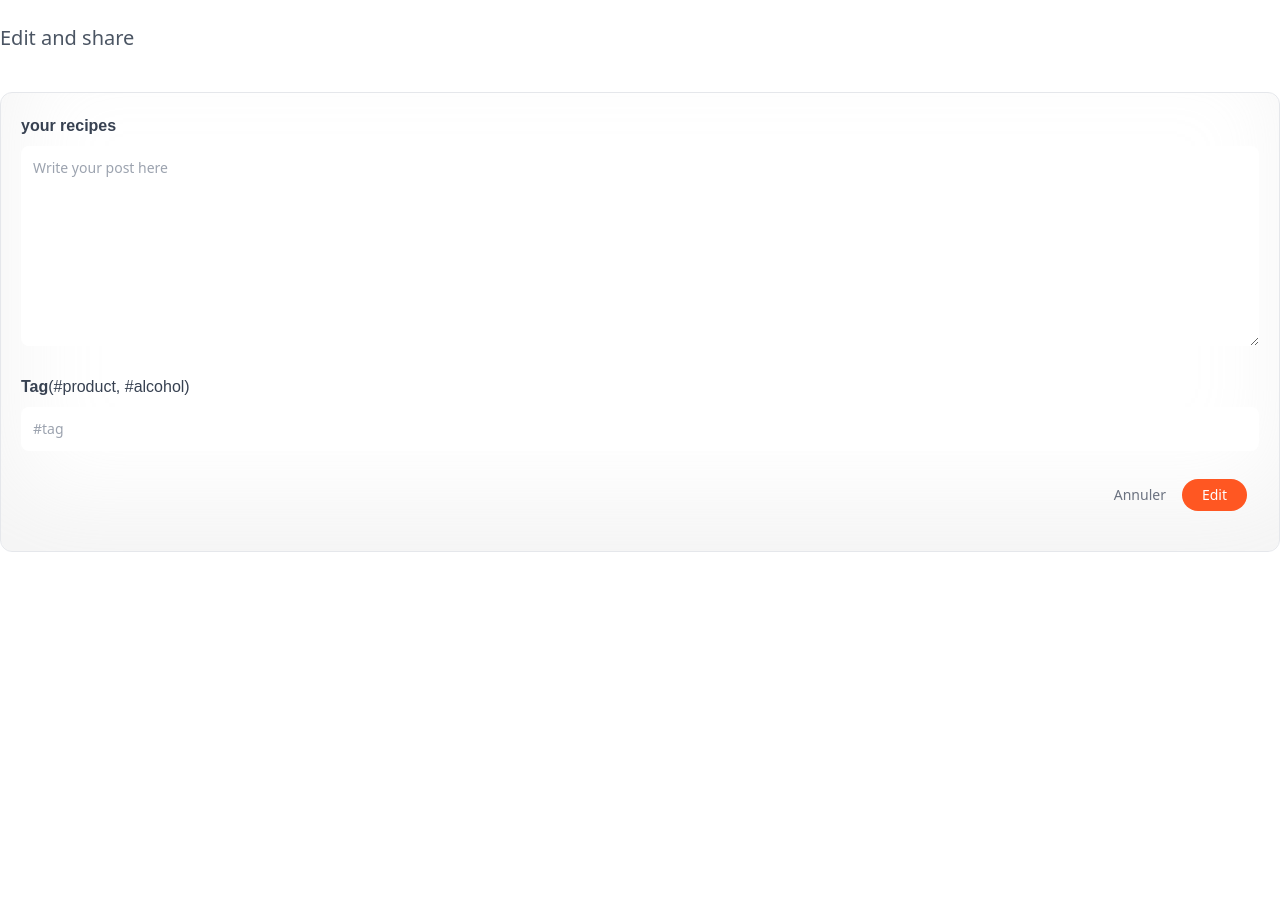
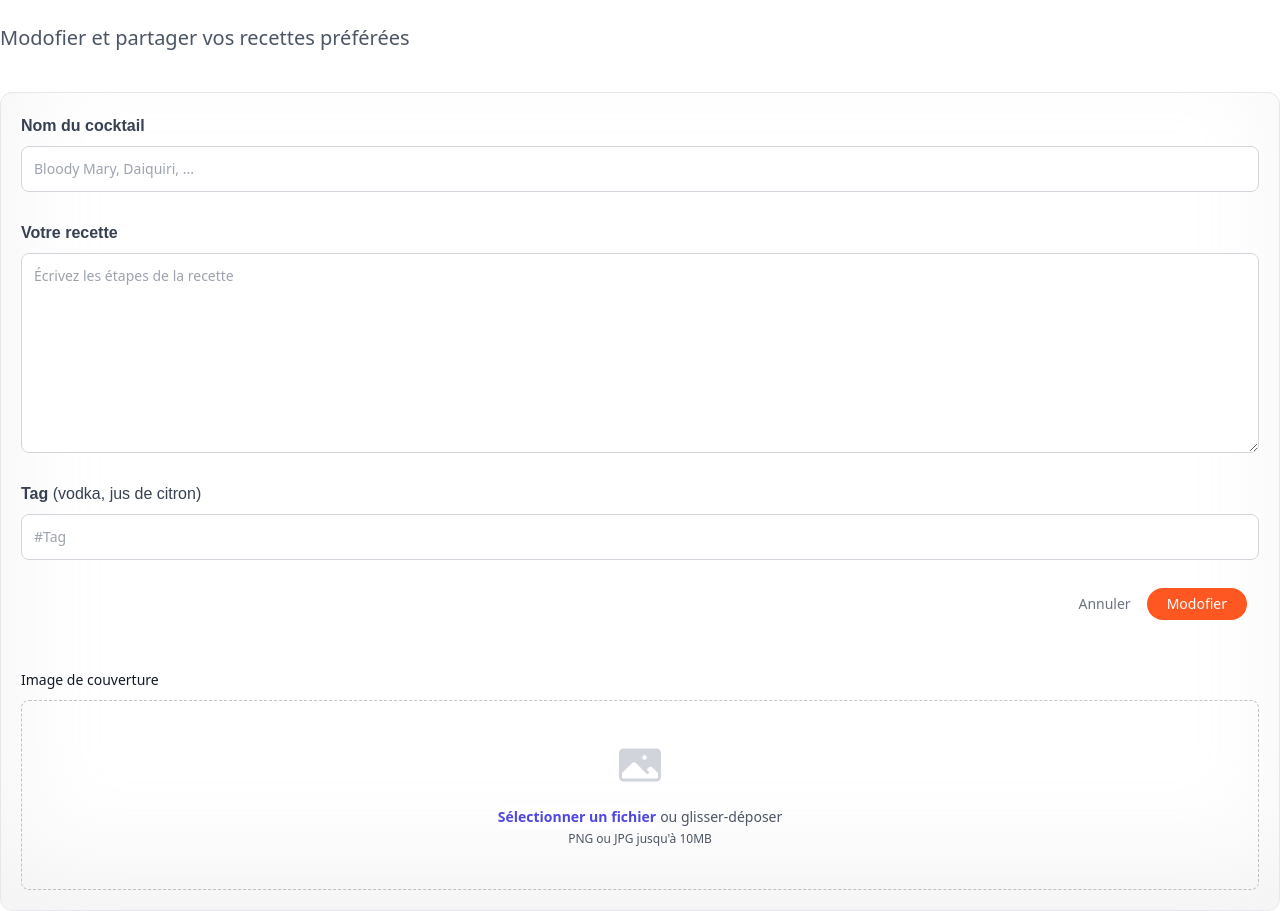
Before and after one commit to EtherGys/try_my_cocktails, a Next.js app: page /update-recipe in a window 1280 px wide. Shown: the part 182-1093 px from the top of the page. Before the commit the page ends 800 px from the top, so only its background shows below. Built offline with nearby package versions, Linux system fonts and the light colour scheme; no server answers.

Commit message:
searchbar done

```diff
--- a/app/api/recipe/new/route.ts
+++ b/app/api/recipe/new/route.ts
@@ -7,7 +7,7 @@ import User from "@models/User";
 
 export async function POST(req: NextRequest, res: NextResponse) {
 
-    const {userId, recipe, tag} = await req.json();
+    const {userId, recipe, tag, title} = await req.json();
 
     try {
         await connectToDB();
@@ -17,6 +17,7 @@ export async function POST(req: NextRequest, res: NextResponse) {
             creator: user._id.toString(),
             recipe,
             tag,
+            title,
             creator_id: userId
         })
 
--- a/app/create-recipe/page.tsx
+++ b/app/create-recipe/page.tsx
@@ -24,7 +24,8 @@ export default function CreateRecipe() {
         body: JSON.stringify({
           recipe: post.recipe,
           userId: session?.user?.id,
-          tag: post.tag
+          tag: post.tag,
+          title: post.title
         })
       })
 
@@ -41,7 +42,7 @@ export default function CreateRecipe() {
 
   return (
     <Form
-    type="Create"
+    type="Créer"
     post={post}
     setPost={setPost}
     submitting={submitting}
--- a/app/page.tsx
+++ b/app/page.tsx
@@ -3,12 +3,11 @@ import Image from 'next/image'
 
 export default function Home() {
   return (
-    <main className="">
+    <main className="mx-10 min-h-screen">
     <div className="">
-    Website to try & share new cocktails recipes !
+    Plateforme pour partager et échanger vos cocktails préférés !
     <section>
-    section
-    <h1>Title H1</h1>
+    <h1 className='text-center font-bold'>Tous nos cocktails sont près pour vous</h1>
     <Feed/>
 
     </section>
--- a/app/profile/page.tsx
+++ b/app/profile/page.tsx
@@ -25,11 +25,26 @@ export default function MyProfile() {
 
     const handleEdit = (post: any) => {
         // router.push(`/update-recipe?id=${post._id}`)
-        console.log('on onclick');
+        console.log('on onclick handle Edit');
 
     }
 
-    const handleDelete = (post: any) => {
+    const handleDelete = async (post: any) => {
+        // const hasConfirmed = confirm("Êtes-vous sûr de vouloir supprimer ?")
+
+        // if (hasConfirmed) {
+        //     try {
+        //         await fetch(`/api/recipe/${post._id.toString()}`, {
+        //             method: 'DELETE',
+        //         });
+
+        //         router.push(`/profile`)
+        //     } catch (error) {
+        //        console.log(error);
+
+        //     }
+        // }
+        console.log('on click handle delete');
 
     }
 
--- a/app/update-recipe/page.tsx
+++ b/app/update-recipe/page.tsx
@@ -56,7 +56,7 @@ export default function EditRecipe() {
 
     return (
         <Form
-        type="Edit"
+        type="Modofier"
         post={post}
         setPost={setPost}
         submitting={submitting}
--- a/components/Form.tsx
+++ b/components/Form.tsx
@@ -14,20 +14,41 @@ export default function Form({type, post, setPost, submitting, handleSubmit}: fo
         <h1 className='head_text text-left'>
         <span className='blue_gradient'>
 
-        {type} Post
+        {type} votre recette
         </span>
         </h1>
         <p className='desc text-left max-w-md'>
-        {type} and share
+        {type} et partager vos recettes préférées
         </p>
 
         <form
         onSubmit={handleSubmit}
         className='mt-10 w-full m-w-2xl flex flex-col gap-7 glassmorphism'
         >
+        {/* Title */}
         <label htmlFor="">
         <span className='font-satoshi font-semibold text-base text-gray-700'>
-        your recipes
+        Nom du cocktail
+        </span>
+        <input
+        value={post.title}
+        onChange={(e) => setPost({
+            ...post, title: e.target.value
+        })}
+        name=""
+        id=""
+        placeholder='Bloody Mary, Daiquiri, ...'
+        required
+        className='form_input border border-gray-300'
+        ></input>
+        </label>
+
+        {/* Liste des ingrédients */}
+
+        {/* Recipe */}
+        <label htmlFor="">
+        <span className='font-satoshi font-semibold text-base text-gray-700'>
+        Votre recette
         </span>
         <textarea
         value={post.recipe}
@@ -36,15 +57,17 @@ export default function Form({type, post, setPost, submitting, handleSubmit}: fo
         })}
         name=""
         id=""
-        placeholder='Write your post here'
+        placeholder='Écrivez les étapes de la recette'
         required
-        className='form_textarea'
+        className='form_textarea border border-gray-300'
         ></textarea>
         </label>
+
+        {/* Tag */}
         <label htmlFor="">
         <span className='font-satoshi font-semibold text-base text-gray-700'>
         Tag
-        <span className='font-normal'>(#product, #alcohol)</span>
+        <span className='font-normal'> (vodka, jus de citron)</span>
         </span>
         <input
         value={post.tag}
@@ -53,17 +76,38 @@ export default function Form({type, post, setPost, submitting, handleSubmit}: fo
         })}
         name=""
         id=""
-        placeholder='#tag'
+        placeholder='#Tag'
         required
-        className='form_input'
+        className='form_input border border-gray-300'
         ></input>
         </label>
         <div className='flex-end mx-3 mb-5 gap-4'>
         <Link href='/' className='text-gray-500 text-sm'>Annuler</Link>
         <button type='submit' disabled={submitting} className='px-5 py-1.5 text-sm bg-primary-orange rounded-full text-white'>
-{submitting ? `${type}...` : type}
+        {submitting ? `${type}...` : type}
         </button>
         </div>
+
+        <div className="col-span-full">
+        <label htmlFor="cover-photo" className="block text-sm font-medium leading-6 text-gray-900">Image de couverture</label>
+        <div className="mt-2 flex justify-center rounded-lg border border-dashed border-gray-900/25 px-6 py-10">
+        <div className="text-center">
+        <svg className="mx-auto h-12 w-12 text-gray-300" viewBox="0 0 24 24" fill="currentColor" aria-hidden="true">
+        <path fill-rule="evenodd" d="M1.5 6a2.25 2.25 0 012.25-2.25h16.5A2.25 2.25 0 0122.5 6v12a2.25 2.25 0 01-2.25 2.25H3.75A2.25 2.25 0 011.5 18V6zM3 16.06V18c0 .414.336.75.75.75h16.5A.75.75 0 0021 18v-1.94l-2.69-2.689a1.5 1.5 0 00-2.12 0l-.88.879.97.97a.75.75 0 11-1.06 1.06l-5.16-5.159a1.5 1.5 0 00-2.12 0L3 16.061zm10.125-7.81a1.125 1.125 0 112.25 0 1.125 1.125 0 01-2.25 0z" clip-rule="evenodd" />
+        </svg>
+        <div className="mt-4 flex text-sm leading-6 text-gray-600">
+        <label htmlFor="file-upload" className="relative cursor-pointer rounded-md bg-white font-semibold text-indigo-600 focus-within:outline-none focus-within:ring-2 focus-within:ring-indigo-600 focus-within:ring-offset-2 hover:text-indigo-500">
+        <span>Sélectionner un fichier</span>
+        <input id="file-upload" name="file-upload" type="file" className="sr-only"/>
+        </label>
+        <p className="pl-1">ou glisser-déposer</p>
+        </div>
+        <p className="text-xs leading-5 text-gray-600">PNG ou JPG jusqu'à 10MB</p>
+        </div>
+        </div>
+        </div>
+
+
         </form>
         </section>
         )
--- a/components/RecipeCard.tsx
+++ b/components/RecipeCard.tsx
@@ -26,16 +26,9 @@ const handleCopy = () => {
         <div className='prompt_card'>
         <div className='flex justify-between items-start gap-5'>
         <div className='flex-1 flex justify-start items-center gap-3 cursor-pointer'>
-        <Image
-        src={post.creator?.image}
-        alt='user_image'
-        width={40}
-        height={40}
-        className='rounded-full object-contain'
-        />
+
         <div className='flex flex-col'>
-        <h3 className='font-satoshi font-semibold text-gray-900'>{post.creator?.username}</h3>
-        <p className='font-inter text-sm text-gray-500'>{post.creator?.email}</p>
+        <h3 className='font-satoshi font-semibold text-gray-900 text-2xl'>{post.title}</h3>
         </div>
         </div>
         <div className='copy_btn' onClick={handleCopy}>
@@ -50,12 +43,25 @@ const handleCopy = () => {
         />
         </div>
         </div>
-        <p className='my-4 font-satoshi text-sm text-gray-700'>
+        <p className='my-4 font-satoshi text-lg text-gray-700'>
             {post.recipe}
         </p>
         <p className='font-inter text-sm blue_gradient cursor-pointer' onClick={() => handleTagClick && handleTagClick(post.tag)}>
-            {post.tag}
+            #{post.tag}
         </p>
+        <div className='flex-1 flex justify-start items-center gap-3 cursor-pointer'>
+        <Image
+        src={post.creator?.image}
+        alt='user_image'
+        width={40}
+        height={40}
+        className='mt-10 rounded-full object-contain'
+        />
+        <div className='flex flex-col'>
+        <h3 className='mt-10 font-satoshi font-semibold text-gray-900'>{post.creator?.username}</h3>
+        {/* <p className='font-inter text-sm text-gray-500'>{post.creator?.email}</p> */}
+        </div>
+        </div>
         {session?.user?.id === post.creator_id && pathName === '/profile' && (
             <div className='mt-5 flex-center gap-4 border-t border-gray-100 pt-3'>
                 <p
--- a/models/Recipe.ts
+++ b/models/Recipe.ts
@@ -16,6 +16,12 @@ const RecipeSchema = new Schema({
         // match: []
         // 1:33:00
     },
+    title: {
+        type: String,
+        required: [true, "Le titre est obligatoire"],
+        // match: []
+        // 1:33:00
+    },
     tag: {
         type: String,
         required: [true, "Le tag est obligatoire"],
```
Also changed, not shown: components/Feed.tsx (+45 -4 lines), components/NavBar.tsx (+8 -8 lines).
